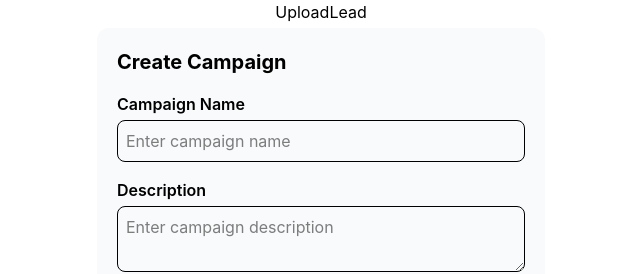
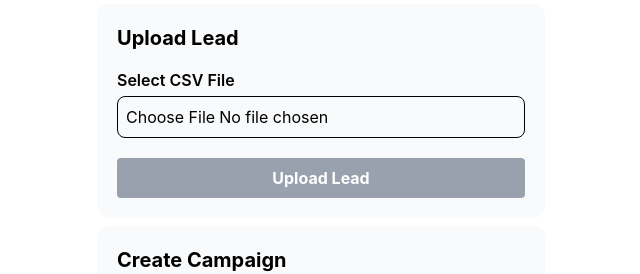
Before and after one commit to theH4Sh/Outreach_Automation_System, a React (Vite) app in the folder client/: page / in a window 1280 px wide. Shown: the top 274 px of the page, without its empty margins (319-959 px from the left). Built offline with nearby package versions, Linux system fonts and the light colour scheme; no server answers.

Commit message:
upload Lead

```diff
--- a/client/src/components/UploadLead.jsx
+++ b/client/src/components/UploadLead.jsx
@@ -1,9 +1,74 @@
+import { useState, useRef } from "react"
+import useFileUpload from "../hooks/useFileUpload"
+
 const UploadLead = () => {
+    const fileInputRef = useRef(null)
+    const { upload, loading, error, success } = useFileUpload('http://localhost:4000/api/lead')
+    const [message, setMessage] = useState(null)
+    const [selectedFile, setSelectedFile] = useState(null)
+
+    const handleFileSelect = (e) => {
+        const file = e.target.files?.[0]
+        if (file) {
+            setSelectedFile(file)
+            setMessage(null)
+        }
+    }
+
+    const handleSubmit = async (e) => {
+        e.preventDefault()
+        if (!selectedFile) {
+            setMessage({ type: 'error', text: 'Please select a file' })
+            return
+        }
+
+        try {
+            await upload(selectedFile)
+            setMessage({ type: 'success', text: 'Lead uploaded successfully!' })
+            setSelectedFile(null)
+            if (fileInputRef.current) fileInputRef.current.value = ''
+        } catch (err) {
+            setMessage({ type: 'error', text: error })
+        }
+    }
+
     return (
-        <div>
-            UploadLead
+        <div className="flex justify-center m-1">
+            <form onSubmit={handleSubmit} className="flex flex-col text-start bg-gray-50 rounded-xl p-5 w-full max-w-md">
+                <h2 className="text-xl font-bold mb-4">Upload Lead</h2>
+
+                {message && (
+                    <div className={`px-4 py-2 rounded mb-4 ${message.type === 'error' ? 'bg-red-100 text-red-700 border border-red-400' : 'bg-green-100 text-green-700 border border-green-400'}`}>
+                        {message.text}
+                    </div>
+                )}
+
+                <label className="font-semibold">Select CSV File</label>
+                <input
+                    ref={fileInputRef}
+                    type="file"
+                    accept=".csv"
+                    onChange={handleFileSelect}
+                    disabled={loading}
+                    className="border rounded-lg p-2 my-1"
+                />
+
+                {selectedFile && (
+                    <p className="text-sm text-gray-600 mt-2">
+                        Selected: <span className="font-semibold">{selectedFile.name}</span>
+                    </p>
+                )}
+
+                <button
+                    type="submit"
+                    disabled={loading || !selectedFile}
+                    className="bg-blue-500 hover:bg-blue-600 disabled:bg-gray-400 text-white font-bold py-2 px-4 rounded mt-4"
+                >
+                    {loading ? 'Uploading...' : 'Upload Lead'}
+                </button>
+            </form>
         </div>
-    );
+    )
 }
 
-export default UploadLead;
+export default UploadLead
--- /dev/null
+++ b/client/src/hooks/useFileUpload.jsx
@@ -0,0 +1,35 @@
+import { useState } from "react";
+
+export default function useFileUpload(url) {
+    const [loading, setLoading] = useState(false)
+    const [error, setError] = useState(null)
+    const [success, setSuccess] = useState(false)
+
+    const upload = async (file) => {
+        setLoading(true)
+        setError(null)
+        setSuccess(false)
+
+        try {
+            const formData = new FormData()
+            formData.append('file', file)
+
+            const res = await fetch(url, {
+                method: 'POST',
+                body: formData
+            })
+
+            if (!res.ok) throw new Error('Upload failed')
+
+            setSuccess(true)
+            return await res.json()
+        } catch (err) {
+            setError(err.message)
+            throw err
+        } finally {
+            setLoading(false)
+        }
+    }
+
+    return { upload, loading, error, success }
+}
```
